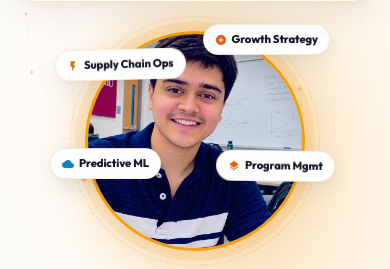
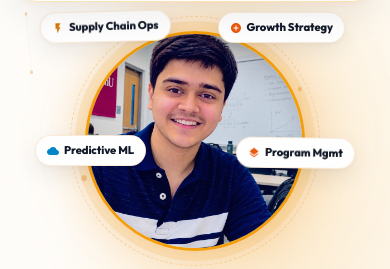
Before and after one commit to AASIANAQUALID/Adarsh-Profile, a plain HTML site: page index.html in a window 390 px wide. Shown: the part 64-333 px from the top of the page. Drawn offline with Linux system fonts and the light colour scheme.

Commit message:
Position floating skill chips along outer circle to clear face and portrait

```diff
--- a/css/style.css
+++ b/css/style.css
@@ -708,13 +708,13 @@ html.dark .avatar-img-wrap {
 .icon-spark { color: #d97706; }
 .icon-square { color: #16a34a; }
 
-/* Positions around circular avatar (matching Image 2 layout) */
-.chip-1 { top: 4%; right: -35px; animation: float1 4.2s ease-in-out infinite; }
-.chip-2 { top: 12%; left: -45px; animation: float4 4.6s ease-in-out infinite; }
-.chip-3 { top: 48%; right: -55px; animation: float3 3.9s ease-in-out infinite; }
-.chip-4 { top: 48%; left: -60px; animation: float6 4.4s ease-in-out infinite; }
-.chip-5 { bottom: 6%; right: -20px; animation: float5 4.8s ease-in-out infinite; }
-.chip-6 { bottom: 8%; left: -45px; animation: float2 5.1s ease-in-out infinite; }
+/* Positions around circular avatar (Outer Orbit Circle) */
+.chip-1 { top: -20px; right: -75px; animation: float1 4.2s ease-in-out infinite; }
+.chip-2 { top: -20px; left: -85px; animation: float4 4.6s ease-in-out infinite; }
+.chip-3 { top: 46%; right: -95px; animation: float3 3.9s ease-in-out infinite; }
+.chip-4 { top: 46%; left: -95px; animation: float6 4.4s ease-in-out infinite; }
+.chip-5 { bottom: -22px; right: -55px; animation: float5 4.8s ease-in-out infinite; }
+.chip-6 { bottom: -20px; left: -65px; animation: float2 5.1s ease-in-out infinite; }
 
 @keyframes float1 { 0%, 100% { transform: translateY(0); } 50% { transform: translateY(-8px); } }
 @keyframes float2 { 0%, 100% { transform: translateY(0); } 50% { transform: translateY(8px); } }
@@ -1850,10 +1850,10 @@ html.dark .avatar-img-wrap {
     gap: 5px;
   }
 
-  .chip-1 { top: 0%; right: -25px; }
-  .chip-2 { top: 12%; left: -30px; }
-  .chip-3 { top: 56%; right: -30px; }
-  .chip-4 { top: 56%; left: -35px; }
+  .chip-1 { top: -12px; right: -40px; }
+  .chip-2 { top: -12px; left: -45px; }
+  .chip-3 { top: 50%; right: -50px; }
+  .chip-4 { top: 50%; left: -50px; }
   .chip-5 { display: none; }
   .chip-6 { display: none; }
 
--- a/index.html
+++ b/index.html
@@ -121,43 +121,43 @@
         <img src="profile.jpeg" alt="Adarsh Priyadarshi" class="avatar-img"/>
       </div>
 
-      <!-- Compact Skill Chips (Reference Layout) -->
-      <div class="float-chip chip-1" title="Growth Strategy">
+      <!-- Compact Skill Chips (Outer Ring Orbit) -->
+      <div class="float-chip chip-1">
         <span class="chip-icon icon-plus">
           <svg width="12" height="12" viewBox="0 0 24 24" fill="currentColor"><path d="M12 2C6.48 2 2 6.48 2 12s4.48 10 10 10 10-4.48 10-10S17.52 2 12 2zm5 11h-4v4h-2v-4H7v-2h4V7h2v4h4v2z"/></svg>
         </span>
         <span class="chip-text">Growth Strategy</span>
       </div>
 
-      <div class="float-chip chip-2" title="Supply Chain Ops">
+      <div class="float-chip chip-2">
         <span class="chip-icon icon-bolt">
           <svg width="12" height="12" viewBox="0 0 24 24" fill="currentColor"><path d="M7 2v11h3v9l7-12h-4l4-8z"/></svg>
         </span>
         <span class="chip-text">Supply Chain Ops</span>
       </div>
 
-      <div class="float-chip chip-3" title="Program Mgmt">
+      <div class="float-chip chip-3">
         <span class="chip-icon icon-layers">
           <svg width="12" height="12" viewBox="0 0 24 24" fill="currentColor"><path d="M11.99 18.54l-7.37-5.73L3 14.07l9 7 9-7-1.63-1.27-7.38 5.74zM12 16l7.36-5.73L21 9.07l-9-7-9 7 1.63 1.27L12 16z"/></svg>
         </span>
         <span class="chip-text">Program Mgmt</span>
       </div>
 
-      <div class="float-chip chip-4" title="Predictive ML">
+      <div class="float-chip chip-4">
         <span class="chip-icon icon-cloud">
           <svg width="12" height="12" viewBox="0 0 24 24" fill="currentColor"><path d="M19.35 10.04C18.67 6.59 15.64 4 12 4 9.11 4 6.6 5.64 5.35 8.04 2.34 8.36 0 10.91 0 14c0 3.31 2.69 6 6 6h13c2.76 0 5-2.24 5-5 0-2.64-2.05-4.78-4.65-4.96z"/></svg>
         </span>
         <span class="chip-text">Predictive ML</span>
       </div>
 
-      <div class="float-chip chip-5" title="SQL & Tableau">
+      <div class="float-chip chip-5">
         <span class="chip-icon icon-spark">
           <svg width="12" height="12" viewBox="0 0 24 24" fill="currentColor"><path d="M12 2L14.4 9.6L22 12L14.4 14.4L12 22L9.6 14.4L2 12L9.6 9.6L12 2Z"/></svg>
         </span>
         <span class="chip-text">SQL &amp; Tableau</span>
       </div>
 
-      <div class="float-chip chip-6" title="Lean & SOPs">
+      <div class="float-chip chip-6">
         <span class="chip-icon icon-square">
           <svg width="12" height="12" viewBox="0 0 24 24" fill="currentColor"><path d="M4 4h16v16H4z"/></svg>
         </span>
```
